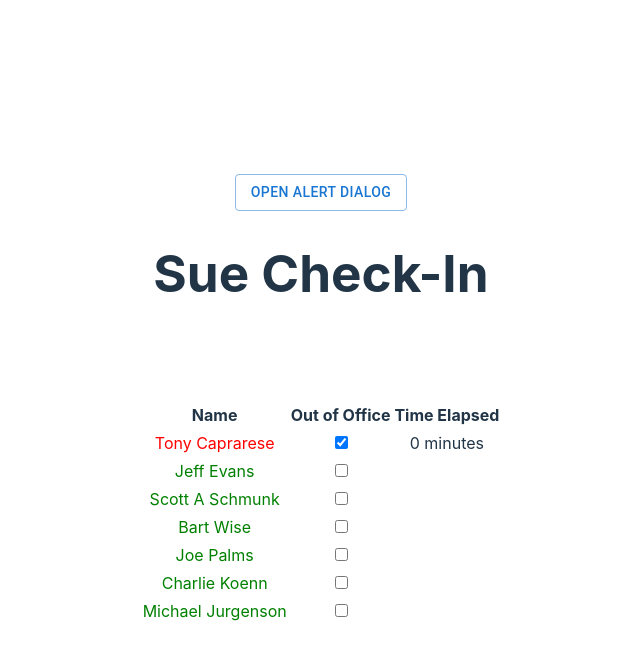
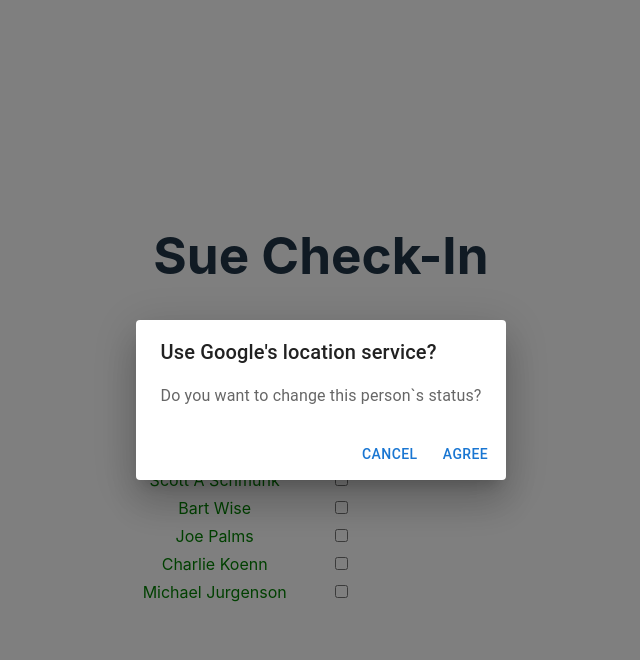
Before and after one commit to aaronfnp/sue-checkin, a React (Vite) app: page / in a window 1280 px wide. Both pictures are taken after a click on the checkbox 660 px from the left and 442 px from the top of the page. Shown: the top 660 px of the page, without its empty margins (319-959 px from the left). Built offline with nearby package versions, Linux system fonts and the light colour scheme.

Commit message:
making dialog function
- Changed sample text
- Changed handles to use checkout state in app

```diff
--- a/src/App.jsx
+++ b/src/App.jsx
@@ -94,11 +94,7 @@ function App() {
                   <input
                     type="checkbox"
                     checked={worker.isCheckedOut}
-                    onChange={() =>
-                      worker.isCheckedOut
-                        ? checkInPerson(index)
-                        : checkOutPerson(index)
-                    }
+                    onChange={() => setIsCheckingOut(!isCheckingOut)}
                   />
                 </td>
                 <td>
--- a/src/dialog.jsx
+++ b/src/dialog.jsx
@@ -9,22 +9,15 @@ import DialogTitle from "@mui/material/DialogTitle";
 export default function AlertDialog({ isCheckingOut, setIsCheckingOut }) {
   const [open, setOpen] = React.useState(false);
 
-  const handleClickOpen = () => {
-    setOpen(true);
-  };
-
-  const handleClose = () => {
-    setOpen(false);
+  const handleAgree = () => {
+    setIsCheckingOut(false);
   };
 
   return (
     <React.Fragment>
-      <Button variant="outlined" onClick={handleClickOpen}>
-        Open alert dialog
-      </Button>
       <Dialog
         open={isCheckingOut}
-        onClose={handleClose}
+        onClose={() => setIsCheckingOut(false)}
         aria-labelledby="alert-dialog-title"
         aria-describedby="alert-dialog-description"
       >
@@ -33,13 +26,12 @@ export default function AlertDialog({ isCheckingOut, setIsCheckingOut }) {
         </DialogTitle>
         <DialogContent>
           <DialogContentText id="alert-dialog-description">
-            Let Google help apps determine location. This means sending
-            anonymous location data to Google, even when no apps are running.
+            Do you want to change this person`s status?
           </DialogContentText>
         </DialogContent>
         <DialogActions>
-          <Button onClick={handleClose}>Disagree</Button>
-          <Button onClick={handleClose} autoFocus>
+          <Button onClick={() => setIsCheckingOut(false)}>Cancel</Button>
+          <Button onClick={handleAgree} autoFocus>
             Agree
           </Button>
         </DialogActions>
```
